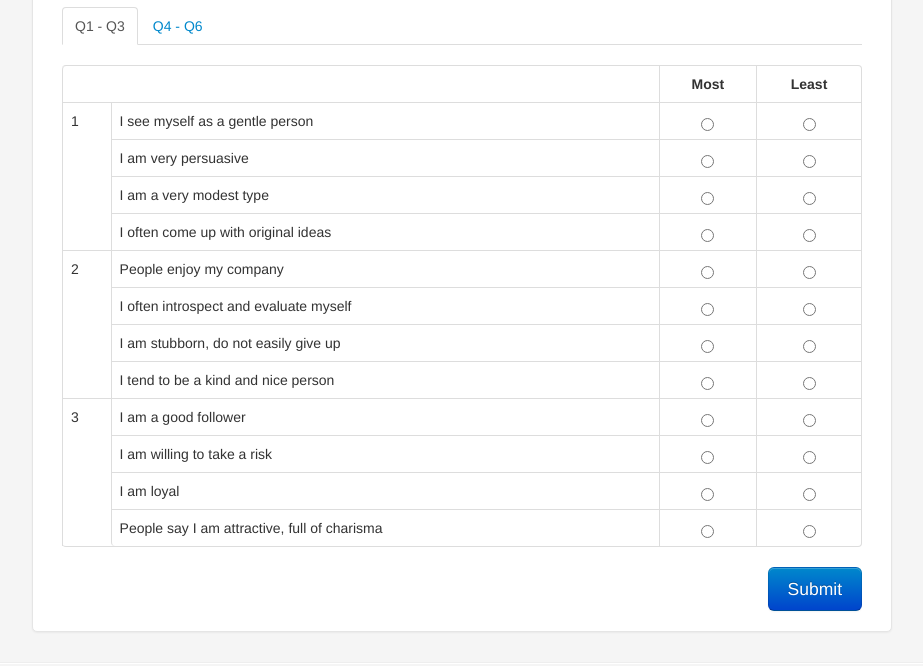
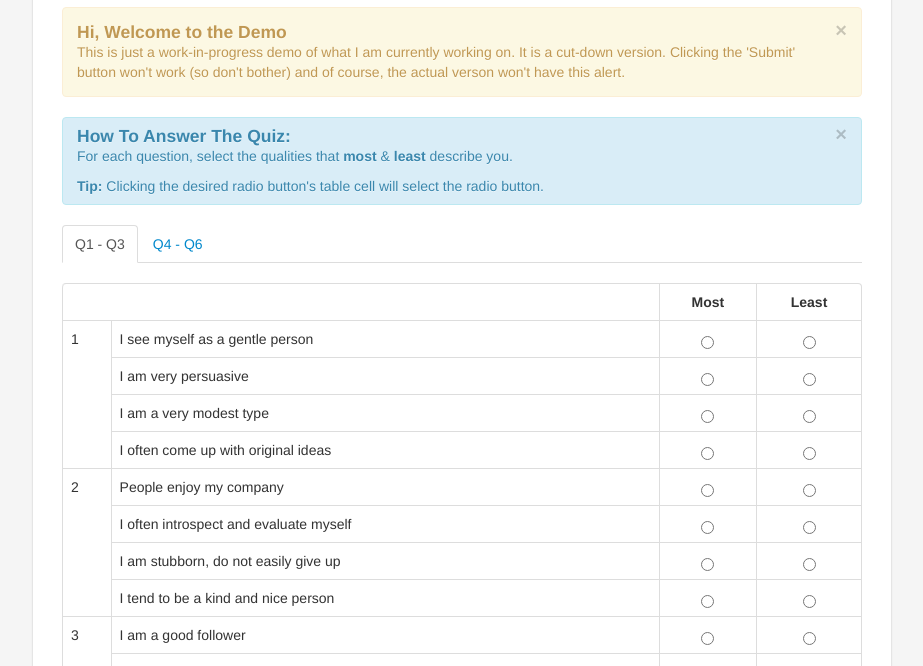
Before and after one commit to jhkueh/demo-formUI-esc, a plain HTML site: page index.html in a window 1280 px wide. Shown: the part 123-789 px from the top of the page, without its empty margins (178-1101 px from the left). Drawn offline with nearby package versions, Linux system fonts and the light colour scheme.

Commit message:
added alert messages in form

```diff
--- a/css/base_responsive.css
+++ b/css/base_responsive.css
@@ -34,5 +34,6 @@ html,body {
 	-moz-box-shadow: 0 1px 2px rgba(0,0,0,.05);
 	box-shadow: 0 1px 2px rgba(0,0,0,.05);
 }
-.table-hover2 tbody tr:hover td:not(.noHover) {background-color: #f5f5f5;}/*fixed, thanks to:http://stackoverflow.com/a/11044093 */ */
+.table th{text-align:center;}
+.table-hover2 tr:hover td:not(.noHover) {background-color: #f5f5f5;}/*fixed, thanks to:http://stackoverflow.com/a/11044093 */ */
 input[type="radio"],input[type="checkbox"]{margin: 0 0 0;}
--- a/index.html
+++ b/index.html
@@ -18,7 +18,17 @@
 			<div class="tab-content">
 				<div class="tab-pane active" id="tabs-basic">
 					<h2 class="form-signin-heading">PERSONALITY PROFILE QUIZ (Demo|WIP)</h2>
-					<p></p>
+					<div class="alert alert-block">
+						<button type="button" class="close" data-dismiss="alert">&times;</button>
+						<h4>Hi, Welcome to the Demo</h4>
+						This is just a work-in-progress demo of what I am currently working on. It is a cut-down version. Clicking the 'Submit' button won't work (so don't bother) and of course, the actual verson won't have this alert.
+					</div>
+					<div class="alert alert-info">
+						<button type="button" class="close" data-dismiss="alert">&times;</button>
+						<h4>How To Answer The Quiz:</h4>
+						<p>For each question, select the qualities that <strong>most</strong> & <strong>least</strong> describe you.</p>
+						<strong>Tip:</strong> Clicking the desired radio button's table cell will select the radio button.
+					</div>
 					<div class="tabbable">
 						<ul class="nav nav-tabs">
 							<li class="active"><a href="#tabs1-pane1" data-toggle="tab">Q1 - Q3</a></li>
@@ -28,7 +38,7 @@
 							<div class="tab-pane active" id="tabs1-pane1">
 								<table class="table table-hover2 table-bordered">
 									<thead>
-										<tr><th colspan="2"></th><th><center>Most</center></th><th><center>Least</center></th></tr>
+										<tr><th colspan="2"></th><th>Most</th><th>Least</th></tr>
 									</thead>
 									<tbody>
 										<tr>
@@ -100,7 +110,7 @@
 							<div class="tab-pane" id="tabs1-pane2">
 								<table class="table table-hover table-bordered"> <!-- this tab showcase the current problem with using table-hover & rowspan -->
 									<thead>
-										<tr><th colspan="2"></th><th><center>Most</center></th><th><center>Least</center></th></tr>
+										<tr><th colspan="2"></th><th>Most</th><th>Least</th></tr>
 									</thead>
 									<tbody>
 										<tr>
```
